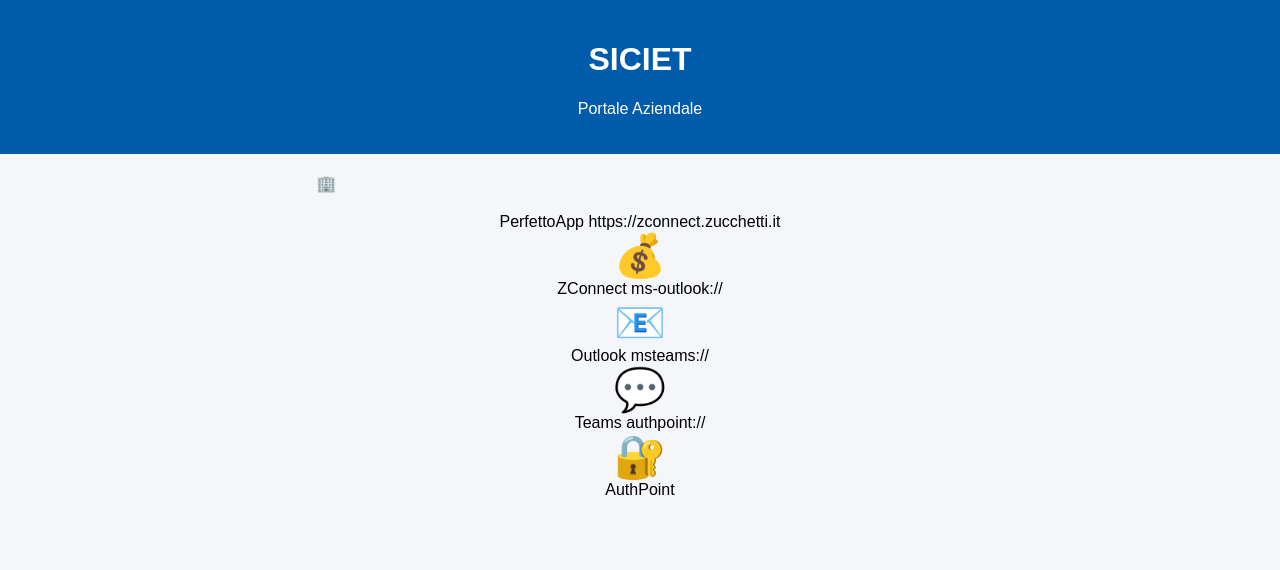
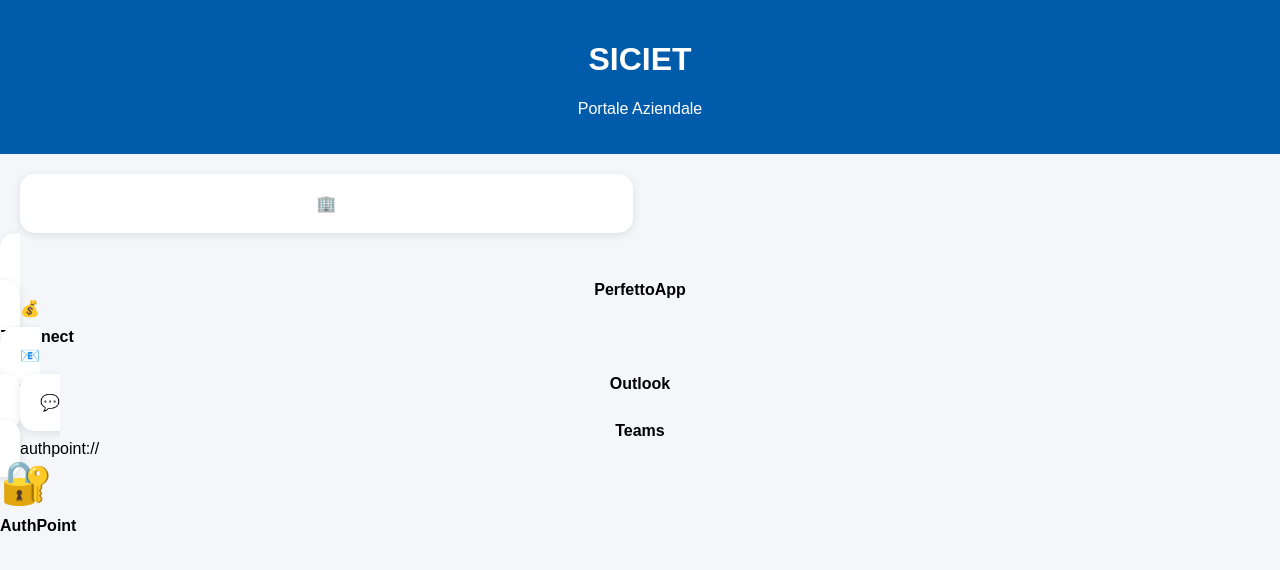
Before and after one commit to snovelli84/SicietHub, a plain HTML site: page index.html in a window 1280 px wide. Drawn offline with Linux system fonts and the light colour scheme.

Commit message:
Update index.html

```diff
--- a/index.html
+++ b/index.html
@@ -2,21 +2,20 @@
 <html lang="it">
 <head>
 <meta charset="UTF-8">
-<meta name="viewport" content="width=device-width, initial-scale=1">
+<meta name="viewport" content="width=device-width, initial-scale=1.0">
 <title>SICIET Portal</title>
 
 <style>
-
 body{
+    margin:0;
     font-family:Arial,sans-serif;
     background:#f4f6f9;
-    text-align:center;
-    margin:0;
 }
 
 header{
     background:#005baa;
     color:white;
+    text-align:center;
     padding:20px;
 }
 
@@ -29,11 +28,12 @@ header{
 
 .card{
     background:white;
-    border-radius:12px;
-    padding:25px;
+    border-radius:15px;
+    padding:20px;
+    text-align:center;
     text-decoration:none;
     color:black;
-    box-shadow:0 2px 6px rgba(0,0,0,.15);
+    box-shadow:0 2px 8px rgba(0,0,0,.1);
 }
 
 .card:hover{
@@ -44,6 +44,10 @@ header{
     font-size:42px;
 }
 
+.name{
+    margin-top:10px;
+    font-weight:bold;
+}
 </style>
 </head>
 
@@ -56,29 +60,27 @@ header{
 
 <div class="grid">
 
-<a class="cardrfetto.it
+    <a class="card" href=it
         <div class="icon">🏢</div>
-PerfettoApp
+        <div class="name">PerfettoApp</div>
     </a>
 
-https://zconnect.zucchetti.it
+    <a class="cardct.zucchetti.it
         <div class="icon">💰</div>
-ZConnect
+        <div class="name">ZConnect</div>
     </a>
 
-ms-outlook://
-<div class="icon">📧</div>
-Outlook
+    <a class="card" href="ms-v class="icon">📧</div>
+        <div class="name">Outlook</div>
     </a>
 
-msteams://
-<div class="icon">💬</div>
-Teams
+    <a class="card"    <div class="icon">💬</div>
+        <div class="name">Teams</div>
     </a>
 
     authpoint://
         <div class="icon">🔐</div>
-AuthPoint
+        <div class="name">AuthPoint</div>
     </a>
 
 </div>
```
Lines whose indentation alone changed are shown as unchanged.
